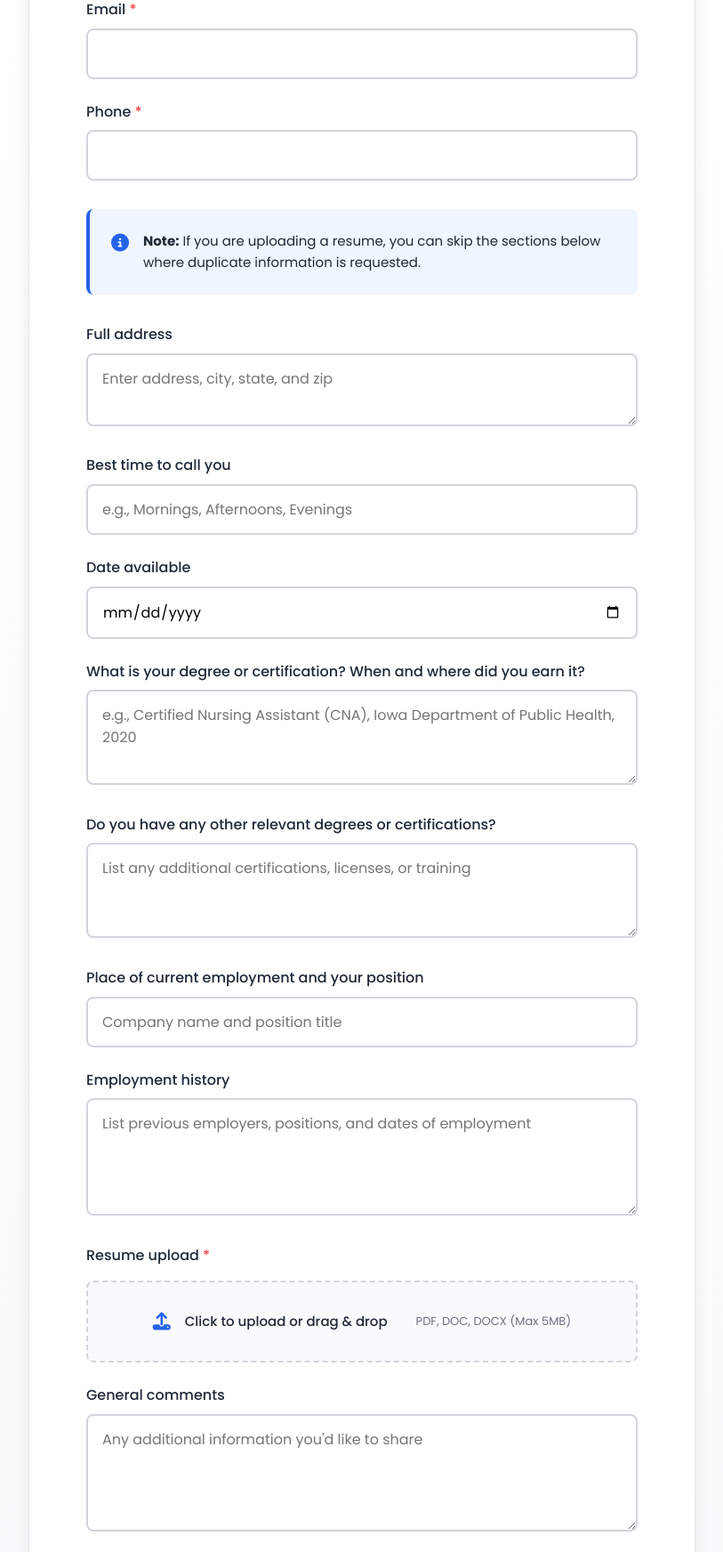
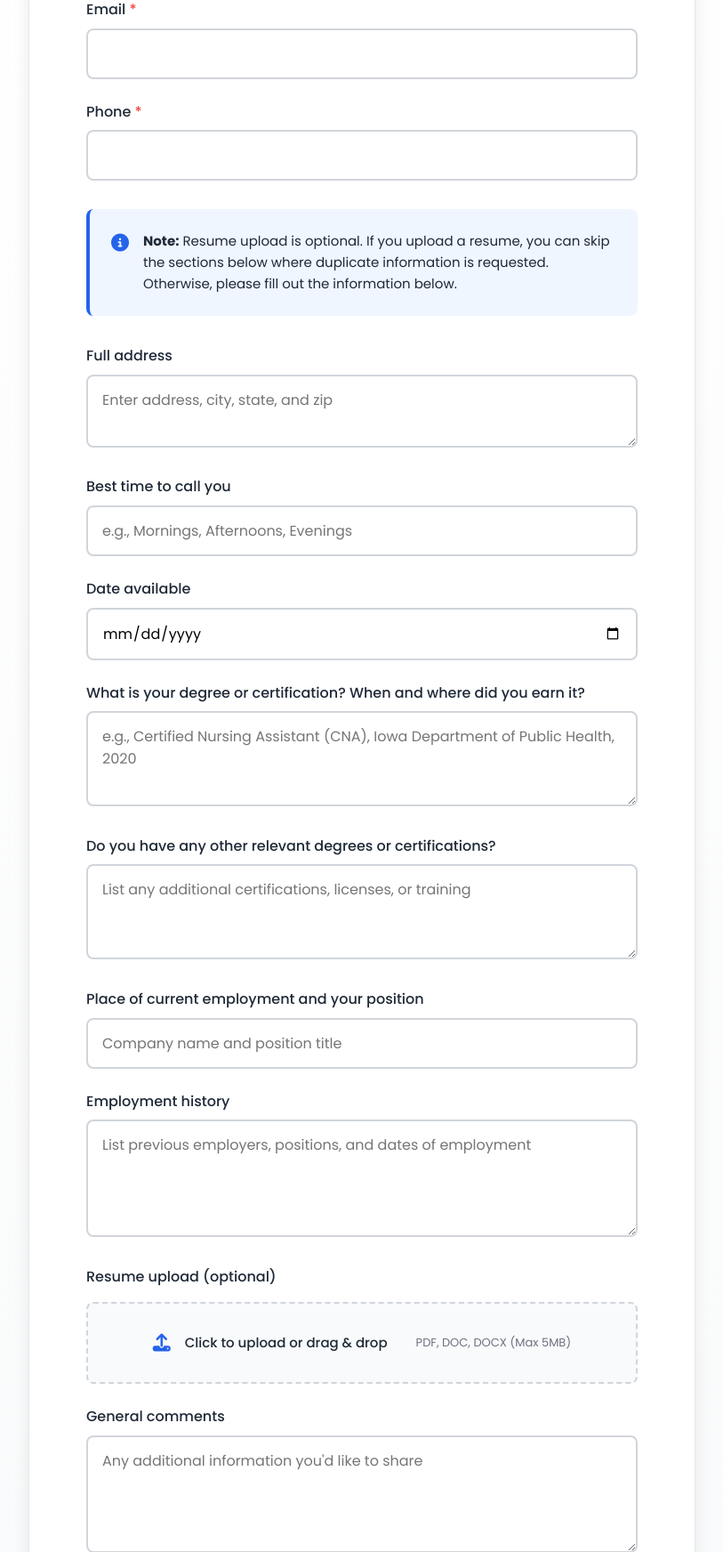
Before and after one commit to theequacare/equacare, a Django app: page /careers/ in a window 1280 px wide. Shown: the part 1450-3194 px from the top of the page at 89% size, without its empty margins (233-1046 px from the left). Run offline with Django 4.2, Linux system fonts and the light colour scheme; data that the repository does not hold is empty.

Commit message:
Make resume upload optional on career form

```diff
--- a/templates/website/careers.html
+++ b/templates/website/careers.html
@@ -88,7 +88,7 @@
 
                 <div class="form-note">
                     <i class="fas fa-info-circle"></i>
-                    <p><strong>Note:</strong> If you are uploading a resume, you can skip the sections below where duplicate information is requested.</p>
+                    <p><strong>Note:</strong> Resume upload is optional. If you upload a resume, you can skip the sections below where duplicate information is requested. Otherwise, please fill out the information below.</p>
                 </div>
 
                 <div class="form-group">
@@ -127,9 +127,9 @@
                 </div>
 
                 <div class="form-group">
-                    <label for="direct_resume">Resume upload <span class="required">*</span></label>
+                    <label for="direct_resume">Resume upload (optional)</label>
                     <div class="file-upload-wrapper">
-                        <input type="file" id="direct_resume" name="resume" accept=".pdf,.doc,.docx" required hidden>
+                        <input type="file" id="direct_resume" name="resume" accept=".pdf,.doc,.docx" hidden>
                         <div class="file-drop-area-compact" id="directResumeDropArea">
                             <i class="fas fa-upload"></i>
                             <span>Click to upload or drag & drop</span>
@@ -306,13 +306,7 @@ document.addEventListener('DOMContentLoaded', function() {
         const generalComments = document.getElementById('general_comments').value.trim();
         document.getElementById('hidden_cover_letter').value = generalComments || 'Application submitted via careers form.';
 
-        // Validate resume upload
-        if (!directResumeInput.files.length) {
-            formMessage.textContent = 'Please upload your resume.';
-            formMessage.className = 'form-message error';
-            formMessage.scrollIntoView({ behavior: 'smooth', block: 'center' });
-            return;
-        }
+        // Resume upload is now optional - no validation needed
 
         // Show loading state
         submitBtn.disabled = true;
```
